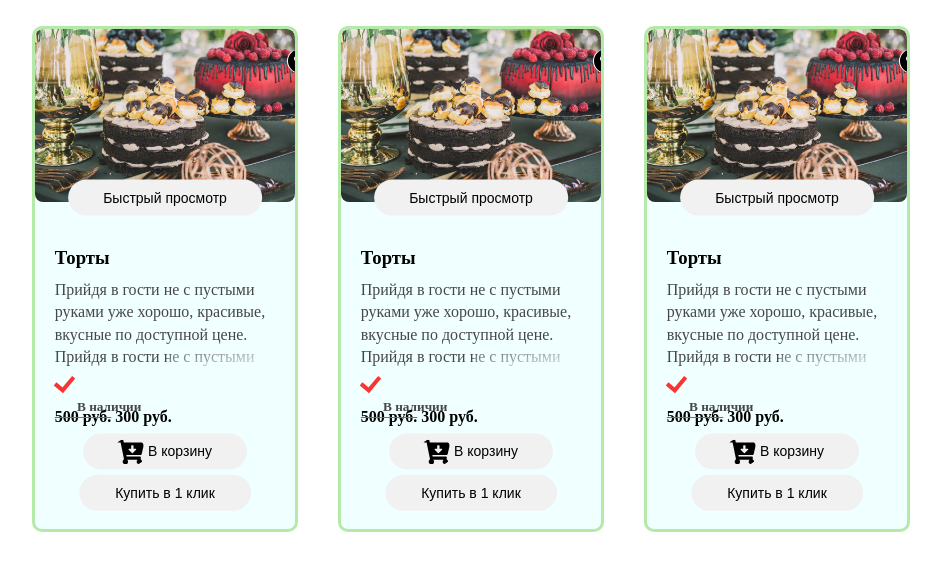
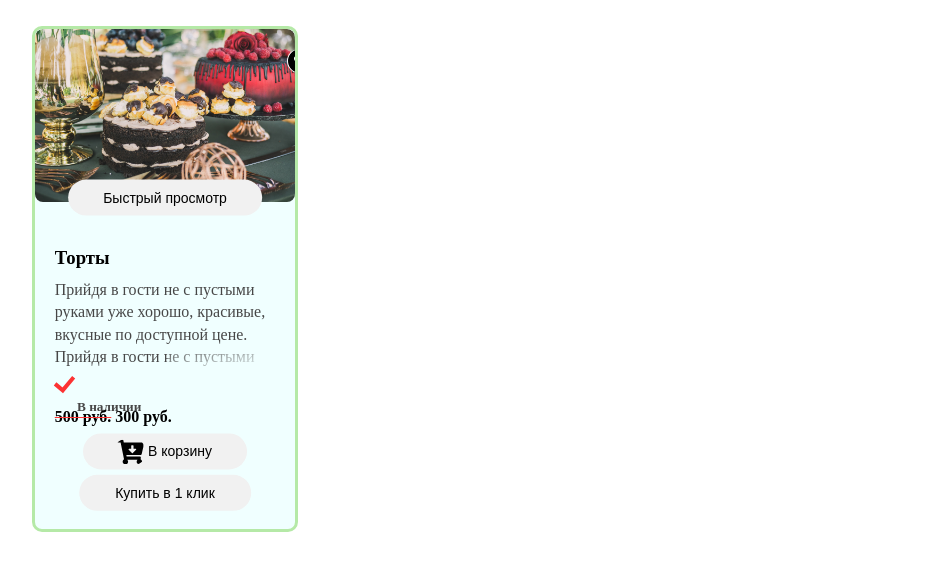
Before and after one commit to vansldaiske/site, a Flask app: template webmain/templates/products.html in a window 1280 px wide. Shown: the top 571 px of the page, without its empty margins (16-957 px from the left). Run offline with Flask 2, Linux system fonts and the light colour scheme; the template is opened without the code that fills it: values that come from a table or form of the project are taken from there, others are empty; tables that the repository leaves empty hold one stand-in row (values such as "Sample post").

Commit message:
refactor

```diff
--- a/webmain/templates/base.html
+++ b/webmain/templates/base.html
@@ -12,6 +12,7 @@
     </style>
 </head>
 <body>
-    {% block content %}{% endblock %}
+    {% block content %} {% endblock %}
+    <script src="{{ url_for('static', filename='js/tort.js') }}"></script>
 </body>
 </html>
--- a/webmain/templates/products.html
+++ b/webmain/templates/products.html
@@ -1,5 +1,6 @@
 {% extends "base.html" %}
 {% block content %}
+{% for product in products %}
     <ul class="products clearfix">
         <li class="product-wrapper">
             <a class="product">
@@ -49,87 +50,6 @@
                 <a href="#" onclick="closeNav()">Продолжить покупки</a>
             </div>
         </li>
-    <li class="product-wrapper">
-        <a class="product">
-            <div class="product-photo">
-                <img src="{{ url_for('static', filename='images/torts.jpg') }}" alt="">
-                <h3>Торты</h3>
-                <p class="product-text">Прийдя в гости не с пустыми руками уже хорошо, красивые, вкусные по доступной цене.
-                    Прийдя в гости не с пустыми руками уже хорошо</p>
-                <i class="fas"></i>
-                <h5>В наличии</h5>
-                <h4 class="price-new"><b class="price-old">500 руб.</b> 300 руб.</h4> <!-- этот класс можно вставить в любую строку если хочу перечеркнуть надпись -->
-                <div class="buttons">
-                    <button id="myBtn2" class="product-preview">Быстрый просмотр</button>
-                    <button class="product-buttons-wrap" onclick="openNav()">
-                        <img src="{{ url_for('static', filename='images/basket.svg') }}">В корзину</button>
-                    <button class="product-buttons-wrap1">Купить в 1 клик</button>
-                    <button2 class="like">
-                        <img src="{{ url_for('static', filename='images/like.svg') }}"></button2>
-                </div>
-            </div>
-        </a>
-        <!-- The Modal -->
-        <div id="myModal2" class="modal">
-            <span class="close" onclick="document.getElementById('myModal2').style.display='none'">×</span>
-            <!-- Next and previous buttons -->
-            <span class="prev" onclick="plusSlides2(-1)">&#10094;</span>
-            <span class="next" onclick="plusSlides2(1)">&#10095;</span>
-            <!-- Слайд изображений -->
-            <div class="mySlides2">
-                <div class="numbertext">1 / 3</div>
-                <img class="modal-content" src="{{ url_for('static', filename='images/torts.jpg') }}">
-            </div>
-            <div class="mySlides2">
-                <div class="numbertext">2 / 3</div>
-                <img class="modal-content" src="{{ url_for('static', filename='images/torts.jpg') }}">
-            </div>
-            <div class="mySlides2">
-                <div class="numbertext">3 / 3</div>
-                <img class="modal-content" src="{{ url_for('static', filename='images/torts.jpg') }}">
-            </div>
-        </div>
-    </li>
-    <li class="product-wrapper">
-        <a class="product">
-            <div class="product-photo">
-                <img src="{{ url_for('static', filename='images/torts.jpg') }}" alt="">
-                <h3>Торты</h3>
-                <p class="product-text">Прийдя в гости не с пустыми руками уже хорошо, красивые, вкусные по доступной цене.
-                    Прийдя в гости не с пустыми руками уже хорошо</p>
-                <i class="fas"></i>
-                <h5>В наличии</h5>
-                <h4 class="price-new"><b class="price-old">500 руб.</b> 300 руб.</h4> <!-- этот класс можно вставить в любую строку если хочу перечеркнуть надпись -->
-                <div class="buttons">
-                    <button id="myBtn3" class="product-preview">Быстрый просмотр</button>
-                    <button class="product-buttons-wrap" onclick="openNav()">
-                        <img src="{{ url_for('static', filename='images/basket.svg') }}">В корзину</button>
-                    <button class="product-buttons-wrap1">Купить в 1 клик</button>
-                    <button3 class="like">
-                        <img src="{{ url_for('static', filename='images/like.svg') }}"></button3>
-                </div>
-            </div>
-        </a>
-        <!-- The Modal -->
-        <div id="myModal3" class="modal">
-            <span class="close" onclick="document.getElementById('myModal3').style.display='none'">×</span>
-            <!-- Next and previous buttons -->
-            <span class="prev" onclick="plusSlides3(-1)">&#10094;</span>
-            <span class="next" onclick="plusSlides3(1)">&#10095;</span>
-            <!-- Слайд изображений -->
-            <div class="mySlides3">
-                <div class="numbertext">1 / 3</div>
-                <img class="modal-content" src="{{ url_for('static', filename='images/torts.jpg') }}">
-            </div>
-            <div class="mySlides3">
-                <div class="numbertext">2 / 3</div>
-                <img class="modal-content" src="{{ url_for('static', filename='images/torts.jpg') }}">
-            </div>
-            <div class="mySlides3">
-                <div class="numbertext">3 / 3</div>
-                <img class="modal-content" src="{{ url_for('static', filename='images/torts.jpg') }}">
-            </div>
-        </div>
-    </li>
     </ul>
+{% endfor %}
 {% endblock %}
```
Lines whose indentation alone changed are shown as unchanged.
